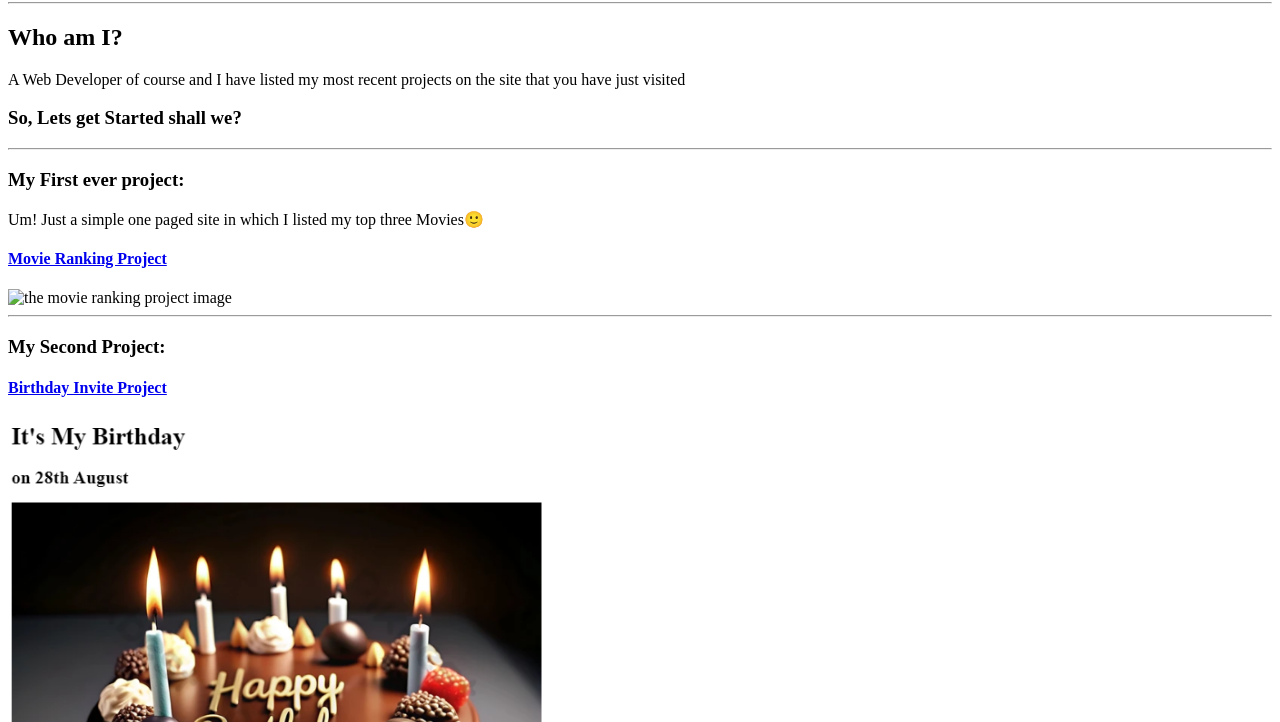
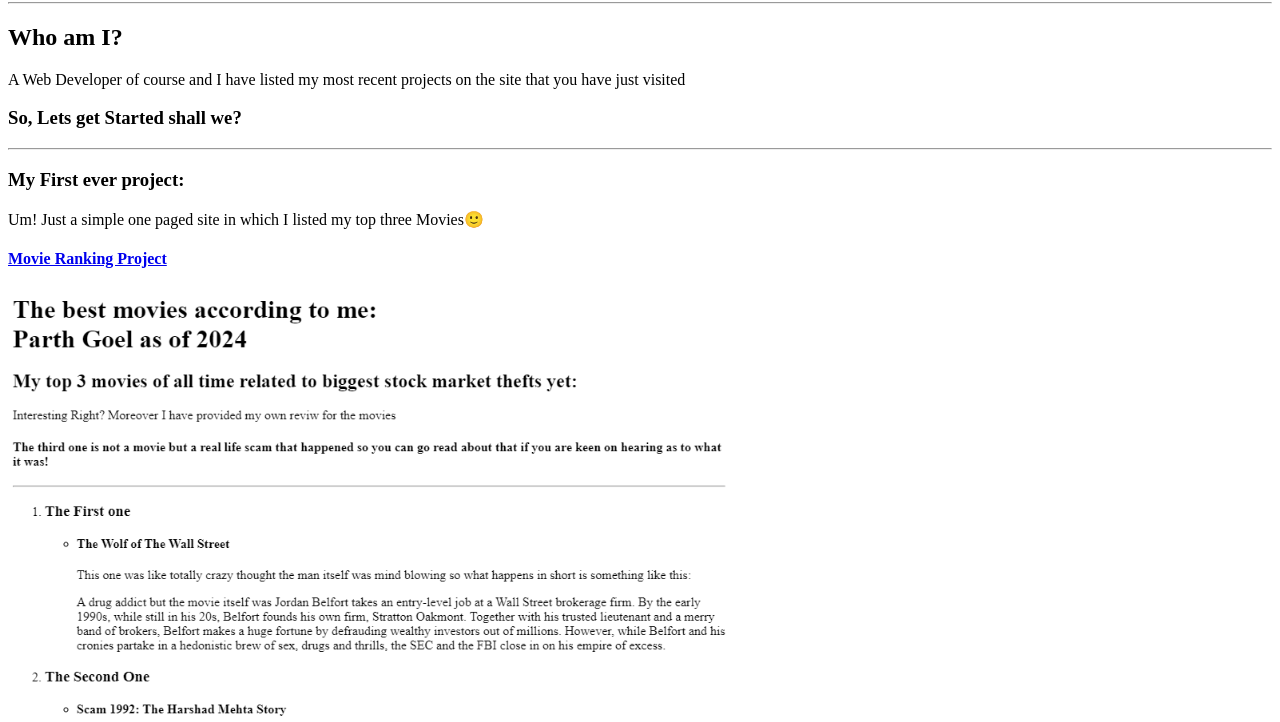
Before and after one commit to Coder-To-Code/probable-lamp, a plain HTML site: page index.html in a window 1280 px wide. Shown: the part 78-800 px from the top of the page. Drawn offline with Linux system fonts and the light colour scheme.

Commit message:
Update index.html

```diff
--- a/index.html
+++ b/index.html
@@ -26,7 +26,7 @@
 
                 <h4><a href="./public/movie-ranking.html">Movie Ranking Project</a></h4>
 
-                    <img src="./assets/images/movie-ranking.png/" height="700" alt="the movie ranking project image"/>
+                    <img src="./assets/images/movie-ranking.png" height="700" alt="the movie ranking project image"/>
 
                     <hr />
 
```
